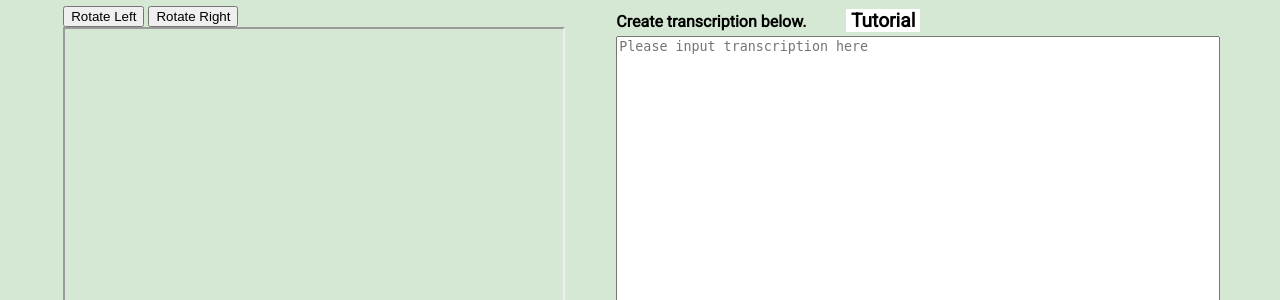
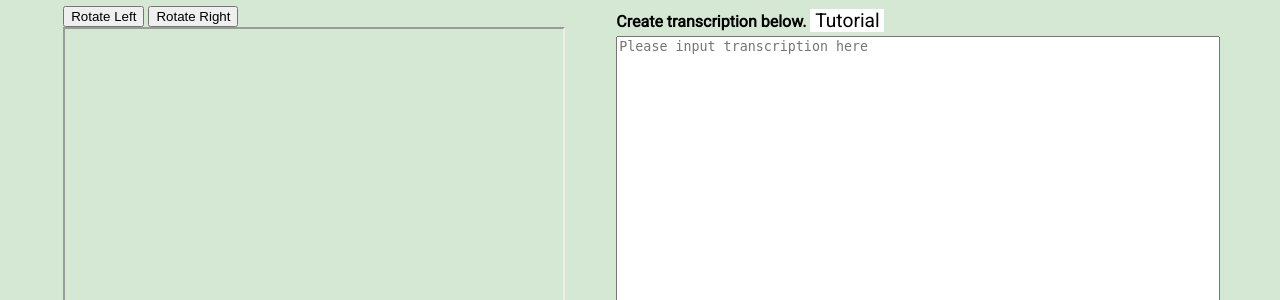
Before and after one commit to Phantasmogenesis/Crowd-sourced-transcriptions, a Python web app: template templates/transcribe.html in a window 1280 px wide. Shown: the part 72-372 px from the top of the page. Run offline with Jinja, Linux system fonts and the light colour scheme; the template is opened without the code that fills it, so the values that code supplies are empty.

Commit message:
Making text bold but not button

```diff
--- a/templates/transcribe.html
+++ b/templates/transcribe.html
@@ -87,7 +87,7 @@ a.fa:hover {color:#ADD8E6; opacity: 0.7;
 
 
         <div id="right">
-            <h4 style="margin:0.5%; margin-left:0%">Create transcription below. &nbsp;&nbsp;&nbsp;&nbsp;&nbsp;&nbsp;&nbsp;&nbsp;
+            <h4 style="margin:0.5%; margin-left:0%;font-weight:normal;"><b>Create transcription below.</b>
             <a id="edit" target="_blank" href={{url_for('tutorial.tutorial_page')}}>&nbspTutorial&nbsp</a> </h4>
             <label for="transcription"></label>
             <form style="height: 100%" method="POST">
```
